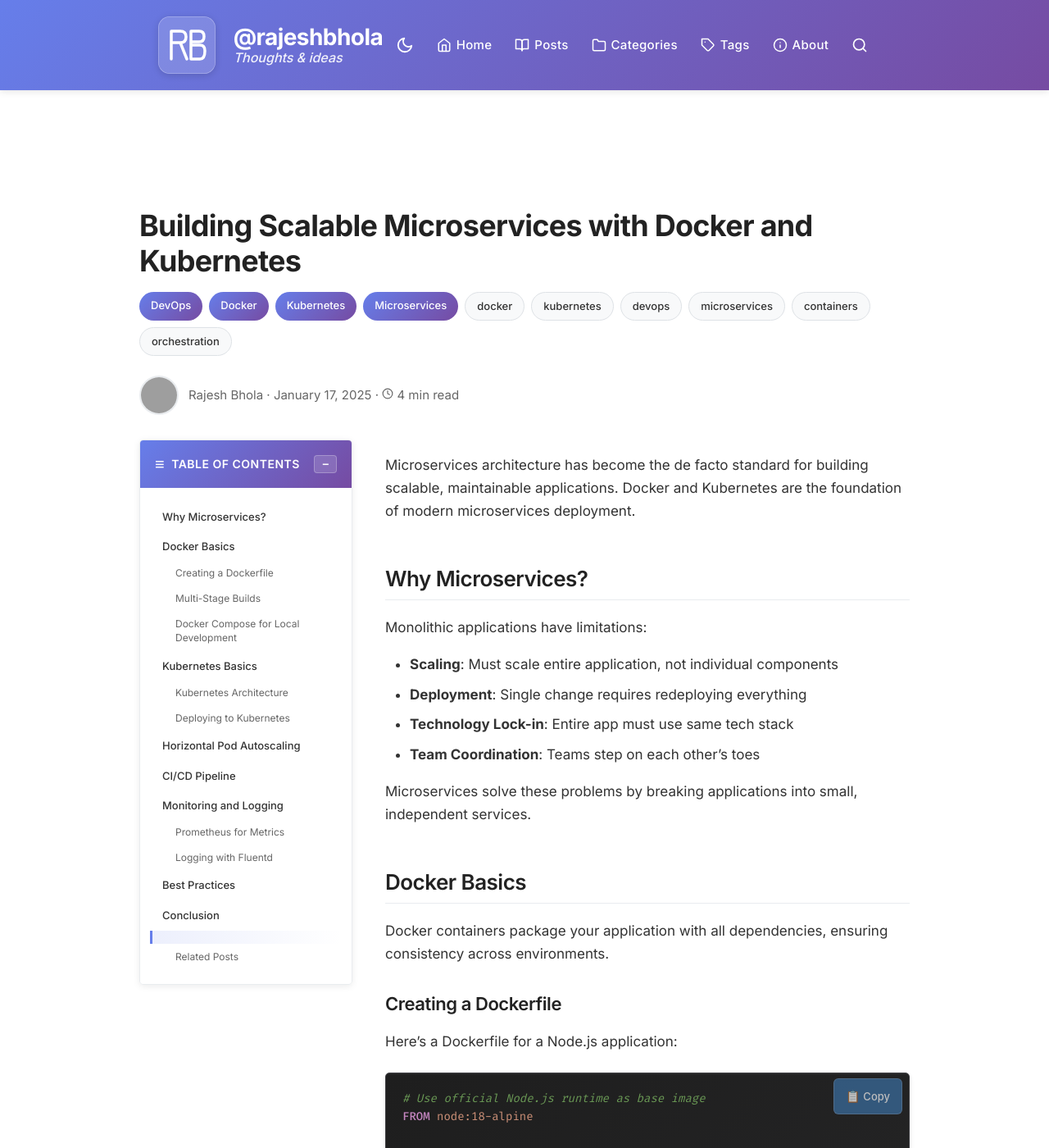
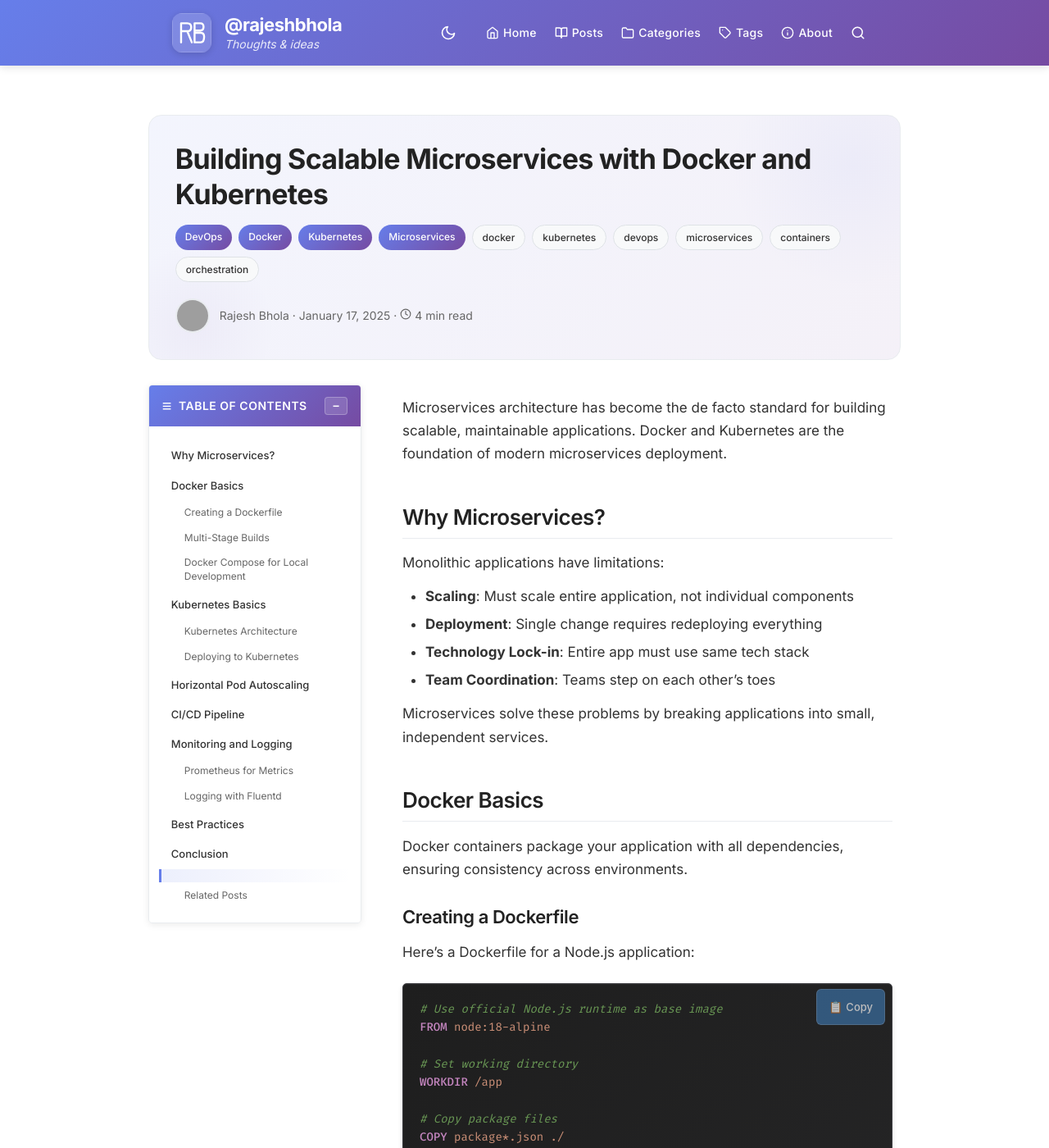
Before and after one commit to rajeshbhola/rootcode, a Jekyll site: the page built from _posts/2025-01-17-docker-microservices.md, in a window 1280 px wide and 1400 px high. Shown: the whole window at 82% size. Built offline with Jekyll 4.4.1, drawn with Linux system fonts in a browser that asks for light colours; grey boxes are pictures that could not be loaded.

Commit message:
design updated

```diff
--- a/_layouts/post.html
+++ b/_layouts/post.html
@@ -5,6 +5,8 @@
 <div class="reading-progress-bar"></div>
 
 <article class="post detailed">
+  <div class="post-hero">
+    <div class="post-hero-content">
       <h1>{{ page.title }}</h1>
 
       {% if page.categories.size > 0 or page.tags.size > 0 %}
@@ -30,6 +32,8 @@
           {% if page.last_modified_at %}
           <p class="author_title">Updated:  {{ page.last_modified_at | date: "%B %e, %Y" }}</p>
           {% endif %}
+        </div>
+      </div>
     </div>
   </div>
 
--- a/assets/style.scss
+++ b/assets/style.scss
@@ -39,8 +39,12 @@
 .container {
   margin: 0 auto;
   max-width: 940px;
-  padding: 0 16px;
+  padding: 0 24px;
   width: 100%;
+
+  @include mobile {
+    padding: 0 20px;
+  }
 }
 
 h1, h2, h3, h4, h5, h6 {
@@ -55,6 +59,7 @@
 
   @include mobile {
     line-height: 1.2;
+    margin: 1em 0 0.5em;
   }
 }
 
@@ -67,6 +72,7 @@
 
   @include mobile {
     font-size: 26px;
+    margin: 0.6em;
   }
 }
 
@@ -153,6 +159,7 @@
 .entry, .post-content, article {
   overflow-wrap: break-word;
   word-wrap: break-word;
+  margin: 0 0.6em;
 }
 
 .date {
@@ -191,49 +198,56 @@
 //
 
 .wrapper-masthead {
-  margin-bottom: 50px;
+  margin-bottom: 40px;
   background: linear-gradient(135deg, #667eea 0%, #764ba2 100%);
-  box-shadow: 0 2px 8px rgba(0, 0, 0, 0.1);
+  box-shadow: 0 2px 10px rgba(0, 0, 0, 0.12);
+
+  @include mobile {
+    margin-bottom: 24px;
+  }
 }
 
 .masthead {
-  padding: 20px 0;
+  padding: 16px 0;
   border-bottom: none;
   position: relative;
   display: flex;
   align-items: center;
-  justify-content: space-between;
+  gap: 16px;
 
   @include mobile {
-    padding: 15px 0 15px 50px;
-    justify-content: flex-start;
+    padding: 12px 0;
+    padding-left: 48px;
+    padding-right: 44px;
+    gap: 10px;
   }
 }
 
 .site-avatar {
-  width: 70px;
-  height: 70px;
-  margin-right: 15px;
+  width: 48px;
+  height: 48px;
   flex-shrink: 0;
 
   @include mobile {
-    width: 50px;
-    height: 50px;
-    margin-right: 12px;
+    width: 40px;
+    height: 40px;
   }
 
   img {
-    border-radius: 14px;
+    width: 100%;
+    height: 100%;
+    border-radius: 12px;
     box-shadow: 0 2px 8px rgba(0, 0, 0, 0.15);
   }
 }
 
 .site-info {
   flex-shrink: 0;
+  margin-right: auto;
 
   @include mobile {
     flex: 1;
-    text-align: left;
+    min-width: 0;
   }
 }
 
@@ -243,11 +257,12 @@
   cursor: pointer;
   font-family: $headingFont;
   font-weight: 700;
-  font-size: 28px;
+  font-size: 22px;
   letter-spacing: -0.02em;
+  line-height: 1.2;
 
   @include mobile {
-    font-size: 20px;
+    font-size: 18px;
   }
 
   a {
@@ -260,14 +275,14 @@
 }
 
 .site-description {
-  margin: -5px 0 0 0;
-  color: rgba(255, 255, 255, 0.95);
-  font-size: 16px;
+  margin: 2px 0 0 0;
+  color: rgba(255, 255, 255, 0.85);
+  font-size: 14px;
+  line-height: 1.3;
 
   @include mobile {
-    font-size: 13px;
-    margin: 0;
-    margin: 3px 0;
+    font-size: 12px;
+    margin: 1px 0 0 0;
   }
 }
 
@@ -339,12 +354,13 @@
   padding: 8px;
   margin: 0;
   border-radius: 6px;
+  flex-shrink: 0;
 
   svg {
     color: $white;
     transition: all 0.3s ease;
-    width: 22px;
-    height: 22px;
+    width: 20px;
+    height: 20px;
   }
 
   .sun-icon {
@@ -369,13 +385,11 @@
   }
 
   @include mobile {
-    float: none;
     position: absolute;
-    right: 10px;
+    right: 8px;
     top: 50%;
     transform: translateY(-50%);
     z-index: 1001;
-    margin: 0;
 
     &:hover {
       transform: translateY(-50%) scale(1.1);
@@ -443,10 +457,10 @@
 
 nav.main-nav {
   font-family: $sansSerif;
-  font-size: 15px;
+  font-size: 14px;
   display: flex;
   align-items: center;
-  gap: 4px;
+  gap: 2px;
   flex-wrap: nowrap;
 
   @include mobile {
@@ -476,24 +490,21 @@
   .nav-link {
     display: flex;
     align-items: center;
-    gap: 6px;
-    padding: 8px 12px;
+    gap: 5px;
+    padding: 8px 10px;
     margin: 0;
     color: $white;
     font-weight: 500;
     letter-spacing: 0.02em;
     transition: all 0.2s ease;
     border-radius: 6px;
+    white-space: nowrap;
 
     svg {
-      width: 18px;
-      height: 18px;
+      width: 16px;
+      height: 16px;
       flex-shrink: 0;
       stroke: currentColor;
-    }
-
-    span {
-      white-space: nowrap;
     }
 
     &:hover {
@@ -530,15 +541,15 @@
   }
 
   .nav-link.search-icon-link {
-    margin-right: 16px;
+    margin-right: 4px;
 
     span {
       display: none;
     }
 
     svg {
-      width: 20px;
-      height: 20px;
+      width: 18px;
+      height: 18px;
     }
 
     &:hover {
@@ -622,30 +633,56 @@
 // Posts Page Header
 .posts-page-header {
   text-align: center;
-  margin-bottom: 50px;
-  padding: 30px 20px;
+  margin-bottom: 32px;
+  padding: 28px 24px;
+  background: linear-gradient(135deg, rgba(102, 126, 234, 0.08) 0%, rgba(118, 75, 162, 0.08) 100%);
+  border: 1px solid var(--border-primary);
+  border-radius: 16px;
+  position: relative;
+  overflow: hidden;
+
+  &::before {
+    content: '';
+    position: absolute;
+    top: -40%;
+    right: -15%;
+    width: 250px;
+    height: 250px;
+    background: radial-gradient(circle, rgba(102, 126, 234, 0.06) 0%, transparent 70%);
+    border-radius: 50%;
+    pointer-events: none;
+  }
+
+  @include mobile {
+    padding: 20px;
+    border-radius: 12px;
+    margin: 0.6em;
+    margin-bottom: 24px;
+  }
 
   h1 {
-    font-size: 38px;
+    font-size: 34px;
     font-weight: 700;
     background: linear-gradient(135deg, #667eea 0%, #764ba2 100%);
     -webkit-background-clip: text;
     -webkit-text-fill-color: transparent;
     background-clip: text;
-    margin: 0 0 12px 0;
+    margin: 0 0 8px 0;
+    position: relative;
 
     @include mobile {
-      font-size: 28px;
+      font-size: 26px;
     }
   }
 
   p {
-    font-size: 18px;
+    font-size: 16px;
     color: $gray;
     margin: 0;
+    position: relative;
 
     @include mobile {
-      font-size: 16px;
+      font-size: 14px;
     }
   }
 }
@@ -847,30 +884,92 @@
 // Modern Post Layout with Sidebar TOC
 .post.detailed {
   max-width: 1200px;
-  margin: 0 auto;
-
-  // Post Header (full width)
+  margin: 0 0.6em;
+
+  // Post Hero Header
+  .post-hero {
+    background: linear-gradient(135deg, rgba(102, 126, 234, 0.08) 0%, rgba(118, 75, 162, 0.08) 100%);
+    border: 1px solid var(--border-primary);
+    border-radius: 16px;
+    padding: 32px;
+    margin-bottom: 24px;
+    position: relative;
+    overflow: hidden;
+
+    // SVG decorative background pattern
+    &::before {
+      content: '';
+      position: absolute;
+      top: -30%;
+      right: -10%;
+      width: 300px;
+      height: 300px;
+      background: radial-gradient(circle, rgba(102, 126, 234, 0.06) 0%, transparent 70%);
+      border-radius: 50%;
+      pointer-events: none;
+    }
+
+    &::after {
+      content: '';
+      position: absolute;
+      bottom: -20%;
+      left: -5%;
+      width: 200px;
+      height: 200px;
+      background: radial-gradient(circle, rgba(118, 75, 162, 0.05) 0%, transparent 70%);
+      border-radius: 50%;
+      pointer-events: none;
+    }
+
+    @include mobile {
+      padding: 20px;
+      border-radius: 12px;
+      margin-bottom: 16px;
+    }
+
+    .post-hero-content {
+      position: relative;
+      z-index: 1;
+    }
+  }
+
+  // Post title
+  .post-hero h1,
   > h1 {
-    font-size: 36px;
+    font-size: 34px;
     font-weight: 700;
-    line-height: 1.2;
-    margin-bottom: 16px;
+    line-height: 1.25;
+    margin: 0 0 16px 0;
     color: var(--text-primary);
+
+    @include mobile {
+      font-size: 24px;
+      margin: 0 0 12px 0;
+    }
   }
 
   .author-meta {
     display: flex;
     align-items: center;
     gap: 12px;
-    margin-bottom: 24px;
+    margin-bottom: 0;
+
+    @include mobile {
+      gap: 10px;
+    }
   }
 
   .author-image {
-    width: 48px;
-    height: 48px;
+    width: 42px;
+    height: 42px;
     border-radius: 50%;
     object-fit: cover;
     border: 2px solid var(--border-primary);
+
+    @include mobile {
+      width: 36px;
+      height: 36px;
+    }
   }
 
   .author-info {
@@ -878,10 +977,15 @@
   }
 
   .author_title {
-    font-size: 15px;
+    font-size: 14px;
     color: $gray;
     font-weight: 400;
-    margin: 8px 0;
+    margin: 2px 0;
+
+    @include mobile {
+      font-size: 12px;
+      margin: 1px 0;
+    }
   }
 
   // Two-column layout container
@@ -906,32 +1010,76 @@
     color: var(--text-secondary);
     text-align: left;
 
+    @include mobile {
+      font-size: 15px;
+      line-height: 1.6;
+    }
+
     h2 {
-      margin-top: 2em;
-      margin-bottom: 0.75em;
+      margin-top: 1.8em;
+      margin-bottom: 0.6em;
       padding-bottom: 0.3em;
       border-bottom: 1px solid var(--border-primary);
       line-height: 1.3;
+
+      @include mobile {
+        font-size: 20px;
+        margin-top: 1.4em;
+        margin-bottom: 0.5em;
+        padding-bottom: 0.2em;
+      }
     }
 
     h3 {
-      margin-top: 1.5em;
-      margin-bottom: 0.6em;
+      margin-top: 1.4em;
+      margin-bottom: 0.5em;
       line-height: 1.3;
+
+      @include mobile {
+        font-size: 17px;
+        margin-top: 1.1em;
+        margin-bottom: 0.4em;
+      }
+    }
+
+    h4 {
+      margin-top: 1.2em;
+      margin-bottom: 0.4em;
+      line-height: 1.3;
+
+      @include mobile {
+        font-size: 15px;
+        margin-top: 1em;
+        margin-bottom: 0.3em;
+      }
     }
 
     p {
-      margin: 1em 0;
+      margin: 0.8em 0;
       line-height: 1.65;
+
+      @include mobile {
+        margin: 0.6em 0;
+        line-height: 1.6;
+      }
     }
 
     ul, ol {
-      margin: 1em 0;
-      padding-left: 30px;
+      margin: 0.8em 0;
+      padding-left: 28px;
+
+      @include mobile {
+        margin: 0.6em 0;
+        padding-left: 22px;
+      }
 
       li {
-        margin: 0.5em 0;
-        line-height: 1.65;
+        margin: 0.4em 0;
+        line-height: 1.6;
+
+        @include mobile {
+          margin: 0.3em 0;
+        }
       }
     }
 
@@ -941,6 +1089,10 @@
       padding: 2px 6px;
       border-radius: 3px;
       font-size: 15px;
+
+      @include mobile {
+        font-size: 13px;
+      }
     }
 
     pre code {
@@ -948,6 +1100,10 @@
       color: inherit;
       padding: 0;
       font-size: 14px;
+
+      @include mobile {
+        font-size: 13px;
+      }
     }
   }
 }
@@ -965,11 +1121,11 @@
 
   @include mobile {
     position: static;
-    margin-bottom: 20px;
+    margin-bottom: 16px;
   }
 
   .toc-header {
-    padding: 16px 18px;
+    padding: 12px 16px;
     background: linear-gradient(135deg, #667eea 0%, #764ba2 100%);
     display: flex;
     justify-content: space-between;
@@ -1245,24 +1401,28 @@
 }
 
 .wrapper-footer {
-  margin-top: 50px;
+  margin-top: 40px;
   background: linear-gradient(135deg, #667eea 0%, #764ba2 100%);
   box-shadow: 0 -2px 8px rgba(0, 0, 0, 0.1);
   border-top: none;
   border-bottom: none;
+
+  @include mobile {
+    margin-top: 24px;
+  }
 }
 
 footer {
-  padding: 30px 0;
+  padding: 24px 0;
   text-align: center;
 
   .social-icons {
-    margin-bottom: 16px;
+    margin-bottom: 12px;
   }
 
   .copyright {
     color: rgba(255, 255, 255, 0.9);
-    font-size: 14px;
+    font-size: 13px;
     margin: 0;
     font-weight: 400;
   }
@@ -1342,19 +1502,29 @@
   display: flex;
   flex-wrap: wrap;
   gap: 8px;
-  margin-bottom: 24px;
+  margin-bottom: 20px;
   padding: 0;
   border: none;
+
+  @include mobile {
+    gap: 6px;
+    margin-bottom: 16px;
+  }
 
   .category-badge,
   .tag-badge {
     display: inline-block;
-    padding: 6px 14px;
-    font-size: 13px;
+    padding: 5px 12px;
+    font-size: 12px;
     font-weight: 500;
     border-radius: 20px;
     text-decoration: none;
     transition: all 0.2s ease;
+
+    @include mobile {
+      padding: 4px 10px;
+      font-size: 11px;
+    }
   }
 
   .category-badge {
@@ -1445,25 +1615,36 @@
 .categories-page-new {
   .categories-header {
     text-align: center;
-    margin-bottom: 50px;
-    padding: 30px 20px;
+    margin-bottom: 32px;
+    padding: 28px 24px;
+    background: linear-gradient(135deg, rgba(102, 126, 234, 0.08) 0%, rgba(118, 75, 162, 0.08) 100%);
+    border: 1px solid var(--border-primary);
+    border-radius: 16px;
+    position: relative;
+    overflow: hidden;
+
+    @include mobile {
+      padding: 20px;
+      border-radius: 12px;
+      margin: 0.6em;
+    }
 
     h1 {
-      font-size: 38px;
+      font-size: 34px;
       font-weight: 700;
       background: linear-gradient(135deg, #667eea 0%, #764ba2 100%);
       -webkit-background-clip: text;
       -webkit-text-fill-color: transparent;
       background-clip: text;
-      margin: 0 0 12px 0;
+      margin: 0 0 8px 0;
 
       @include mobile {
-        font-size: 28px;
+        font-size: 26px;
       }
     }
 
     p {
-      font-size: 18px;
+      font-size: 16px;
       color: $gray;
       margin: 0;
 
@@ -1482,6 +1663,7 @@
     @include mobile {
       grid-template-columns: 1fr;
       gap: 20px;
+      margin: 0 0.6em;
     }
   }
 
@@ -2299,7 +2481,7 @@
 
     @include mobile {
       padding: 40px 20px;
-      margin-bottom: 40px;
+      margin: 0.6em;
     }
   }
 
@@ -2425,6 +2607,7 @@
     @include mobile {
       grid-template-columns: 1fr;
       gap: 20px;
+      margin: 0.6em;
     }
   }
 
@@ -2488,6 +2671,7 @@
 
     @include mobile {
       padding: 32px 24px;
+      margin: 0.6em;
     }
 
     h2 {
@@ -2562,6 +2746,7 @@
 
     @include mobile {
       padding: 40px 24px;
+      margin: 0.6em;
     }
 
     h2 {
@@ -2757,10 +2942,15 @@
 // Enhanced Hero Section
 .home-hero {
   text-align: center;
-  padding: 80px 20px 60px;
-  margin-bottom: 60px;
+  padding: 48px 20px 36px;
+  margin-bottom: 32px;
   position: relative;
   overflow: hidden;
+
+  @include mobile {
+    padding: 32px 16px 24px;
+    margin-bottom: 20px;
+  }
 
   &::before {
     content: '';
@@ -2908,6 +3098,8 @@
     flex-direction: column;
     align-items: flex-start;
     gap: 16px;
+    margin: 0 0.6em;
+    margin-bottom: 2em;
   }
 }
 
@@ -2921,6 +3113,7 @@
   @include mobile {
     grid-template-columns: 1fr;
     gap: 24px;
+    margin: 0 0.6em;
   }
 }
 
@@ -3117,29 +3310,12 @@
   }
 }
 
-// Update the site name in header for better styling
-.site-name {
-  a {
-    font-family: $headingFont;
-    font-weight: 700;
-    letter-spacing: -0.02em;
-    color: $white !important;
-    -webkit-text-fill-color: $white;
-  }
-}
-
+// Site description styling
 .site-description {
   font-style: italic;
-  font-weight: 500;
-  opacity: 0.95;
-}
-
-// Improved container padding for better readability
-.container {
-  @media (max-width: 980px) {
-    padding: 0 24px;
-  }
-}
+  font-weight: 400;
+}
+
 
 // Enhanced link hover effects
 a {
@@ -3148,10 +3324,20 @@
 
 // Better spacing for main content
 #main {
-  padding: 40px 0 60px;
+  padding: 20px 0 40px;
 
   @include mobile {
-    padding: 24px 0 40px;
+    padding: 12px 0 24px;
+  }
+}
+
+// Dark mode enhancements for gradient hero sections
+[data-theme="dark"] {
+  .post-hero,
+  .posts-page-header,
+  .categories-header {
+    background: linear-gradient(135deg, rgba(102, 126, 234, 0.12) 0%, rgba(118, 75, 162, 0.10) 100%);
+    border-color: rgba(102, 126, 234, 0.2);
   }
 }
 
```
Lines whose indentation alone changed are shown as unchanged.
